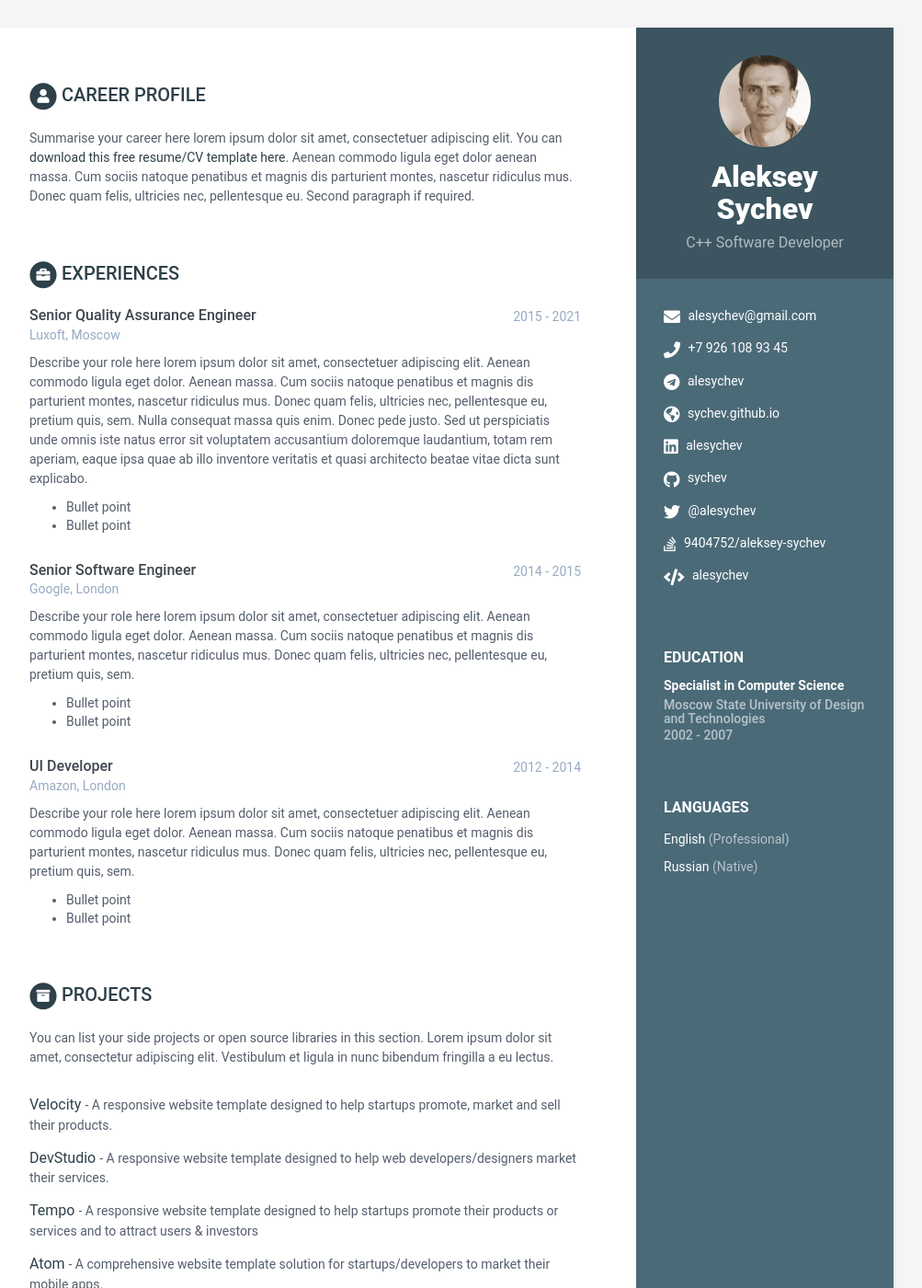
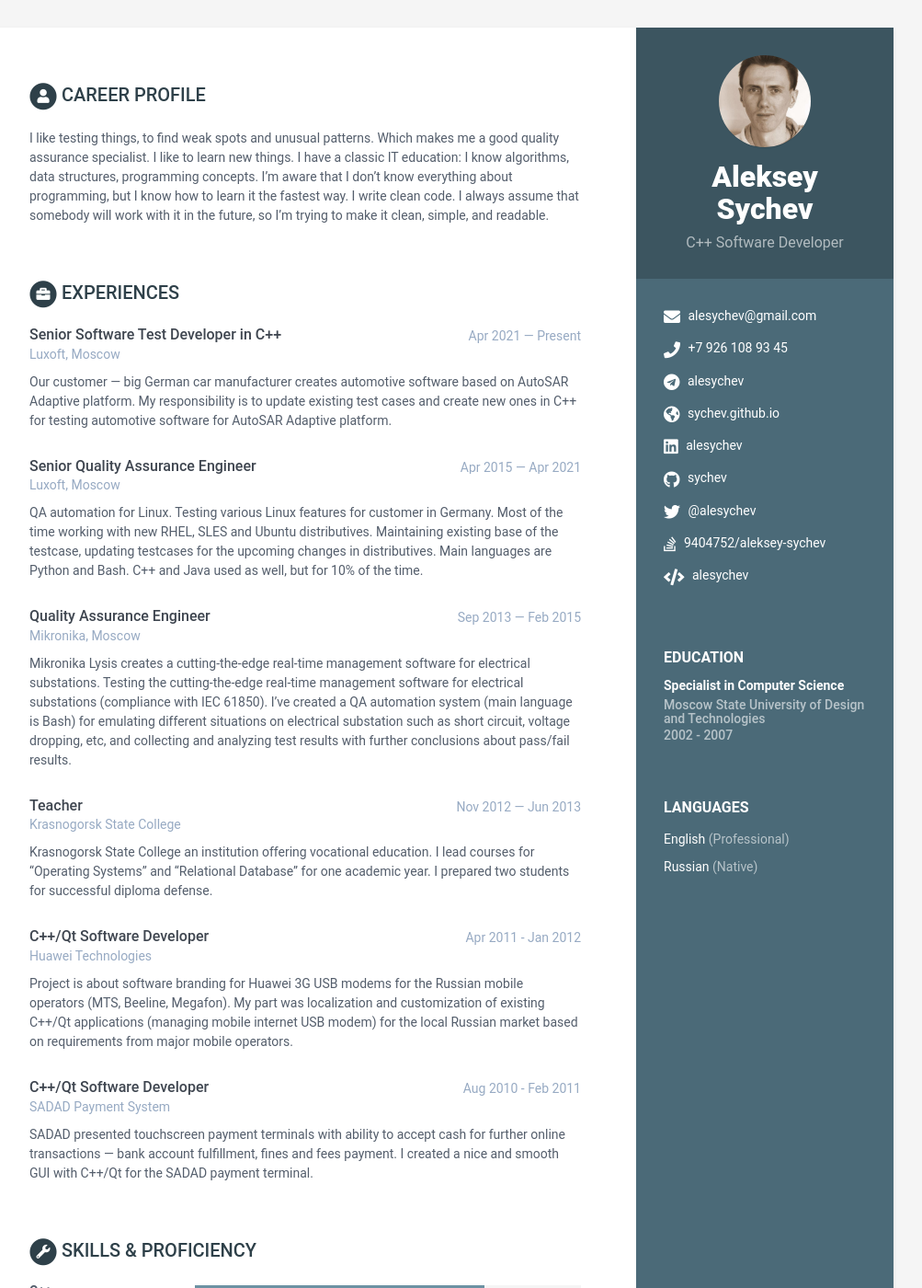
Before and after one commit to sychev/sychev.github.io, a Jekyll site: the page built from index.html, in a window 1280 px wide and 1400 px high. Shown: the whole window at 92% size, without its empty margins (168-1171 px from the left). Built offline with Jekyll 4.4.1, drawn with Linux system fonts in a browser that asks for light colours; some of the changed text lies outside the part shown.

Commit message:
Update CV for first initial release. All lorem ipsum were removed.

```diff
--- a/_data/data.yml
+++ b/_data/data.yml
@@ -46,24 +46,22 @@ sidebar:
 career-profile:
     title: Career Profile
     summary: |
-      Summarise your career here lorem ipsum dolor sit amet, consectetuer
-      adipiscing elit. You can [download this free resume/CV template here]().
-      Aenean commodo ligula eget dolor aenean massa. Cum sociis natoque
-      penatibus et magnis dis parturient montes, nascetur ridiculus mus.
-      Donec quam felis, ultricies nec, pellentesque eu.
-      Second paragraph if required.
+      I like testing things, to find weak spots and unusual patterns. Which makes me a good quality assurance specialist.
+      I like to learn new things.
+      I have a classic IT education: I know algorithms, data structures, programming concepts. I'm aware that I don't know everything about programming, but I know how to learn it the fastest way.
+      I write clean code. I always assume that somebody will work with it in the future, so I'm trying to make it clean, simple, and readable.
 education:
     - degree: Specialist in Computer Science
       university: Moscow State University of Design and Technologies
       time: 2002 - 2007
-      details: |
-        Describe your study here lorem ipsum dolor sit amet, consectetuer
-        adipiscing elit. Aenean commodo ligula eget dolor. Aenean massa. Cum
-        sociis natoque penatibus et magnis dis parturient montes, nascetur
-        ridiculus mus. Donec quam felis, ultricies nec, pellentesque eu,
-        pretium quis, sem.
-          - Bullet point
-          - Bullet point
+    #  details: |
+    #    Describe your study here lorem ipsum dolor sit amet, consectetuer
+    #    adipiscing elit. Aenean commodo ligula eget dolor. Aenean massa. Cum
+    #    sociis natoque penatibus et magnis dis parturient montes, nascetur
+    #    ridiculus mus. Donec quam felis, ultricies nec, pellentesque eu,
+    #    pretium quis, sem.
+    #      - Bullet point
+    #      - Bullet point
     #- degree: BSc in Applied Mathematics
     #  university: Bristol University
     #  time: 2007 - 2011
@@ -76,128 +74,111 @@ education:
     #      - Bullet point
     #      - Bullet point
 experiences:
-#    - role: C++ Software Developer
-#      time: 2021 - Present
-#      company: Luxoft, Moscow
-#      details: |
-#        Describe your role here lorem ipsum dolor sit amet, consectetuer
-#        adipiscing elit. Aenean commodo ligula eget dolor. Aenean massa.
-#        Cum sociis natoque penatibus et magnis dis parturient montes,
-#        nascetur ridiculus mus. Donec quam felis, ultricies nec,
-#        pellentesque eu, pretium quis, sem. Nulla consequat massa quis
-#        enim. Donec pede justo. Sed ut perspiciatis unde omnis iste natus
-#        error sit voluptatem accusantium doloremque laudantium, totam rem
-#        aperiam, eaque ipsa quae ab illo inventore veritatis et quasi
-#        architecto beatae vitae dicta sunt explicabo.
-#          - Bullet point
-#          - Bullet point
-    - role: Senior Quality Assurance Engineer
-      time: 2015 - 2021
+    - role: Senior Software Test Developer in C++
+      time: Apr 2021 — Present
       company: Luxoft, Moscow
       details: |
-        Describe your role here lorem ipsum dolor sit amet, consectetuer
-        adipiscing elit. Aenean commodo ligula eget dolor. Aenean massa.
-        Cum sociis natoque penatibus et magnis dis parturient montes,
-        nascetur ridiculus mus. Donec quam felis, ultricies nec,
-        pellentesque eu, pretium quis, sem. Nulla consequat massa quis
-        enim. Donec pede justo. Sed ut perspiciatis unde omnis iste natus
-        error sit voluptatem accusantium doloremque laudantium, totam rem
-        aperiam, eaque ipsa quae ab illo inventore veritatis et quasi
-        architecto beatae vitae dicta sunt explicabo.
-          - Bullet point
-          - Bullet point
-    - role: Senior Software Engineer
-      time: 2014 - 2015
-      company: Google, London
+        Our customer — big German car manufacturer creates automotive software based on AutoSAR Adaptive platform.
+        My responsibility is to update existing test cases and create new ones in C++ for testing automotive software for AutoSAR Adaptive platform.
+    - role: Senior Quality Assurance Engineer
+      time: Apr 2015 — Apr 2021
+      company: Luxoft, Moscow
       details: |
-        Describe your role here lorem ipsum dolor sit amet, consectetuer
-        adipiscing elit. Aenean commodo ligula eget dolor. Aenean massa.
-        Cum sociis natoque penatibus et magnis dis parturient montes,
-        nascetur ridiculus mus. Donec quam felis, ultricies nec,
-        pellentesque eu, pretium quis, sem.
-          - Bullet point
-          - Bullet point
-    - role: UI Developer
-      time: 2012 - 2014
-      company: Amazon, London
+        QA automation for Linux. Testing various Linux features for customer in Germany. Most of the time working with new RHEL, SLES and Ubuntu distributives.
+        Maintaining existing base of the testcase, updating testcases for the upcoming changes in distributives.
+        Main languages are Python and Bash. C++ and Java used as well, but for 10% of the time.
+    - role: Quality Assurance Engineer
+      time: Sep 2013 — Feb 2015
+      company: Mikronika, Moscow
       details: |
-        Describe your role here lorem ipsum dolor sit amet, consectetuer
-        adipiscing elit. Aenean commodo ligula eget dolor. Aenean massa.
-        Cum sociis natoque penatibus et magnis dis parturient montes,
-        nascetur ridiculus mus. Donec quam felis, ultricies nec,
-        pellentesque eu, pretium quis, sem.
-          - Bullet point
-          - Bullet point
-projects:
-    title: Projects
-    intro: >
-      You can list your side projects or open source libraries in this
-      section. Lorem ipsum dolor sit amet, consectetur adipiscing elit.
-      Vestibulum et ligula in nunc bibendum fringilla a eu lectus.
-    assignments:
-      - title: Velocity
-        link: "#hook"
-        tagline: "A responsive website template designed to help startups promote, market and sell their products."
-
-      - title: DevStudio
-        link: "#"
-        tagline: "A responsive website template designed to help web developers/designers market their services."
-
-      - title: Tempo
-        link: "#"
-        tagline: "A responsive website template designed to help startups promote their products or services and to attract users &amp; investors"
-
-      - title: Atom
-        link: "#"
-        tagline: "A comprehensive website template solution for startups/developers to market their mobile apps."
-
-      - title: Delta
-        link: "#"
-        tagline: "A responsive Bootstrap one page theme designed to help app developers promote their mobile apps"
-
-publications:
-    title: Publications
-    intro: |
-      You can list your publications in this section. Lorem ipsum dolor sit
-      amet, consectetur adipiscing elit. Vestibulum et ligula in nunc
-      bibendum fringilla a eu lectus.
-    papers:
-      - title: The Art of Computer Programming
-        link: "#"
-        authors: Donald E. Knuth
-        conference: Addison-Wesley, 1968
-
-      - title: "Genetic Programming III: Darwinian Invention &amp; Problem Solving"
-        link: "#"
-        authors: Koza, J.R., Andre, D., Bennett, F.H., Keane, M.A.
-        conference: "Morgan Kaufmann Publishers Inc., San Francisco, CA, USA, 1st edn. (1999)"
-
-      - title: A syntax directed compiler for Algol 60
-        link: "#"
-        authors: Edgar T. Irons
-        conference: "Comm. ACM 4 (1961), 51–55"
+        Mikronika Lysis creates a cutting-the-edge real-time management software for electrical substations.
+        Testing the cutting-the-edge real-time management software for electrical substations (compliance with IEC 61850).
+        I've created a QA automation system (main language is Bash) for emulating different situations on electrical substation such as short circuit, voltage dropping, etc, and collecting and analyzing test results with further conclusions about pass/fail results.
+    - role: Teacher
+      time: Nov 2012 — Jun 2013
+      company: Krasnogorsk State College
+      details: |
+        Krasnogorsk State College an institution offering vocational education.
+        I lead courses for "Operating Systems" and "Relational Database" for one academic year. I prepared two students for successful diploma defense.
+    - role: C++/Qt Software Developer
+      time: Apr 2011 - Jan 2012
+      company: Huawei Technologies
+      details: |
+        Project is about software branding for Huawei 3G USB modems for the Russian mobile operators (MTS, Beeline, Megafon).
+        My part was localization and customization of existing C++/Qt applications (managing mobile internet USB modem) for the local Russian market based on requirements from major mobile operators.
+    - role: C++/Qt Software Developer
+      time: Aug 2010 - Feb 2011
+      company: SADAD Payment System
+      details: |
+        SADAD presented touchscreen payment terminals with ability to accept cash for further online transactions — bank account fulfillment, fines and fees payment.
+        I created a nice and smooth GUI with C++/Qt for the SADAD payment terminal.
+#projects:
+#    title: Projects
+#    intro: >
+#      You can list your side projects or open source libraries in this
+#      section. Lorem ipsum dolor sit amet, consectetur adipiscing elit.
+#      Vestibulum et ligula in nunc bibendum fringilla a eu lectus.
+#    assignments:
+#      - title: Velocity
+#        link: "#hook"
+#        tagline: "A responsive website template designed to help startups promote, market and sell their products."
+#
+#      - title: DevStudio
+#        link: "#"
+#        tagline: "A responsive website template designed to help web developers/designers market their services."
+#
+#      - title: Tempo
+#        link: "#"
+#        tagline: "A responsive website template designed to help startups promote their products or services and to attract users &amp; investors"
+#
+#      - title: Atom
+#        link: "#"
+#        tagline: "A comprehensive website template solution for startups/developers to market their mobile apps."
+#
+#      - title: Delta
+#        link: "#"
+#        tagline: "A responsive Bootstrap one page theme designed to help app developers promote their mobile apps"
+#
+#publications:
+#    title: Publications
+#    intro: |
+#      You can list your publications in this section. Lorem ipsum dolor sit
+#      amet, consectetur adipiscing elit. Vestibulum et ligula in nunc
+#      bibendum fringilla a eu lectus.
+#    papers:
+#      - title: The Art of Computer Programming
+#        link: "#"
+#        authors: Donald E. Knuth
+#        conference: Addison-Wesley, 1968
+#
+#      - title: "Genetic Programming III: Darwinian Invention &amp; Problem Solving"
+#        link: "#"
+#        authors: Koza, J.R., Andre, D., Bennett, F.H., Keane, M.A.
+#        conference: "Morgan Kaufmann Publishers Inc., San Francisco, CA, USA, 1st edn. (1999)"
+#
+#      - title: A syntax directed compiler for Algol 60
+#        link: "#"
+#        authors: Edgar T. Irons
+#        conference: "Comm. ACM 4 (1961), 51–55"
 
 skills:
     title: Skills &amp; Proficiency
 
     toolset:
-      - name: Python & Django
-        level: 98%
+      - name: C++
+        level: 75%
 
-      - name: Javascript & jQuery
-        level: 98%
+      - name: Algorithms and Data Structures
+        level: 70%
 
-      - name: Angular
-        level: 98%
-
-      - name: HTML5 & CSS
+      - name: Git
         level: 95%
 
-      - name: Ruby on Rails
+      - name: Bash
         level: 85%
 
-      - name: Sketch & Photoshop
-        level: 60%
+      - name: CI/CD
+        level: 85%
 
 footer: >
     <!-- Designed with <i class="fas fa-heart"></i> by <a href="http://themes.3rdwavemedia.com" target="_blank" rel="nofollow">Xiaoying Riley</a> -->
```
